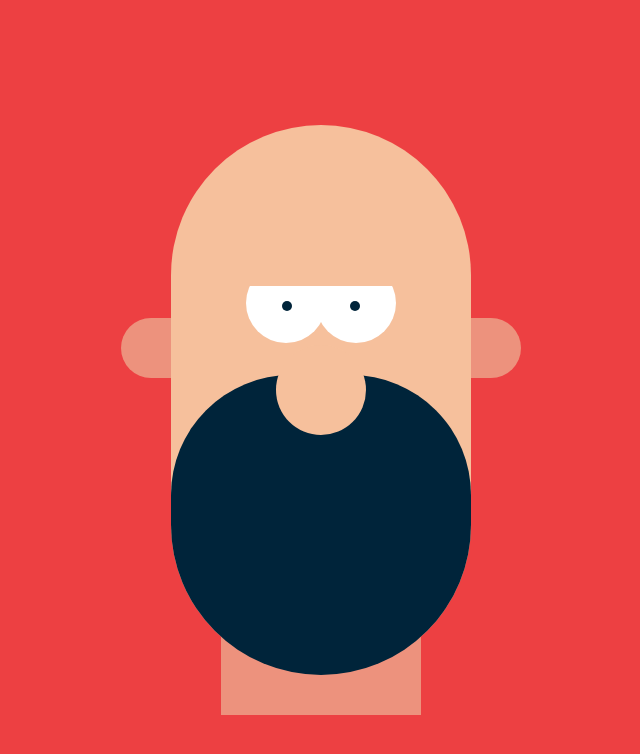
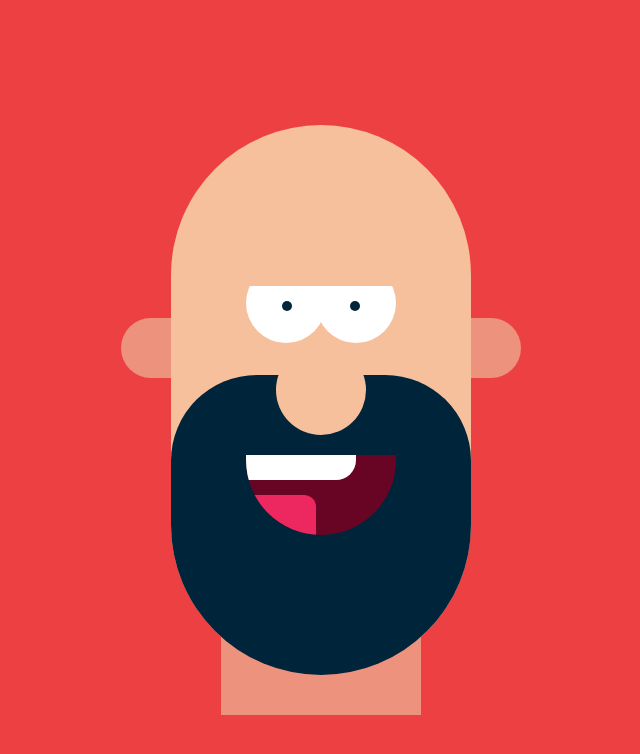
Before and after one commit to carlosoroli/css-grid-course, a plain HTML site: page index.html in a window 1280 px wide. Shown: the whole page, without its empty margins (319-959 px from the left). Drawn offline with Linux system fonts and the light colour scheme.

Commit message:
teeth and mouth done

```diff
--- a/index.html
+++ b/index.html
@@ -20,7 +20,10 @@
             <div class="ear-left"></div>
             <div class="ear-right"></div>
             <div class="neck"></div>
-            <div class="mouth"></div>
+            <div class="mouth">
+                <div class="teeth"></div>
+                <div class="tongue"></div>
+            </div>
         </div>
     </div>
 </body>
--- a/styles.css
+++ b/styles.css
@@ -93,8 +93,8 @@
     width: 300px;
     height: 300px;
     background-color: var(--black);
-    border-top-left-radius: calc(300px / 2.5) ;
-    border-top-right-radius: calc(300px / 2.5) ;
+    border-top-left-radius: calc(300px / 3.5) ;
+    border-top-right-radius: calc(300px / 3.5) ;
     border-bottom-left-radius: calc(300px / 2);
     border-bottom-right-radius: calc(300px / 2);
     z-index: 1;
@@ -126,3 +126,27 @@
     left: calc(50% - 100px);
     background-color: var(--ear);
 }
+.mouth{
+    position: absolute;
+    width: 150px;
+    height: 80px;
+    left: calc(50% - 75px);
+    top: 60%;
+    border-radius: 0 0 75px 75px ;
+    z-index: 5;
+    background-color: var(--dark-red);
+    overflow: hidden;
+}
+.teeth{
+    width: 110px;
+    height: 25px;
+    border-radius:  0 0 20px 0;
+    background-color: var(--white);
+}
+.tongue{
+    width: 70px;
+    height: 50px;
+    margin-top: 15px;
+    background-color: var(--red);
+    border-radius: 0 12px 0 0;
+}
```
